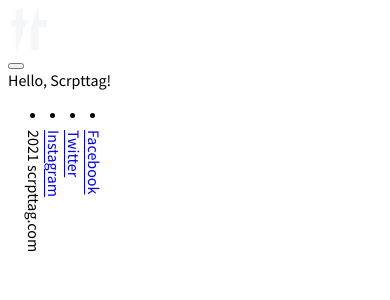
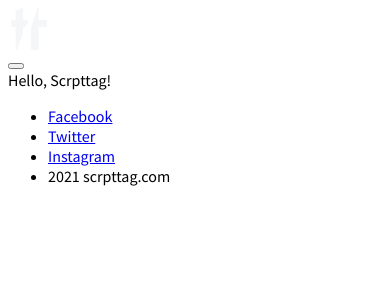
Before and after one commit to scrpttag/scrpttag, a Next.js app: page / in a window 390 px wide. Shown: the top 300 px of the page. Built offline with nearby package versions, Linux system fonts and the light colour scheme.

Commit message:
SCRPT-1: Implement responsive footer

```diff
--- a/components/Footer.tsx
+++ b/components/Footer.tsx
@@ -1,5 +1,7 @@
 import React, { FunctionComponent } from 'react'
 import styled from 'styled-components'
+
+import { tailwind } from '../config/theme'
 
 type FooterLinkProps = {
   href: string
@@ -7,7 +9,9 @@ type FooterLinkProps = {
 }
 
 const SocialLinkList = styled.ul`
-  writing-mode: tb;
+  @media (min-width: ${tailwind.theme.screens.lg}) {
+    writing-mode: tb;
+  }
 `
 
 const FooterLink: FunctionComponent<FooterLinkProps> = ({ href, children, isLast = false }) => {
@@ -24,8 +28,8 @@ const FooterLink: FunctionComponent<FooterLinkProps> = ({ href, children, isLast
 
 const Footer: FunctionComponent = () => {
   return (
-    <footer className="flex text-sm static w-full h-auto lg:fixed lg:z-10 lg:right-0 lg:w-auto lg:h-full dark:bg-gray-900 border-l-2 dark:border-gray-600 items-center flex-col p-6">
-      <SocialLinkList className="flex list-none p-0 text-gray-100 h-full">
+    <footer className="flex text-sm static w-full h-auto border-t-2 lg:border-l-2 lg:fixed lg:z-10 lg:right-0 lg:w-auto lg:h-full lg:flex-col dark:bg-gray-900 dark:border-gray-600 items-center p-6">
+      <SocialLinkList className="flex list-none p-0 text-gray-100 w-full h-auto lg:w-full lg:h-full">
         <FooterLink href="https://www.facebook.com/scrpttag">Facebook</FooterLink>
         <FooterLink href="https://twitter.com/scrpttag">Twitter</FooterLink>
         <FooterLink href="https://www.instagram.com/scrpttag" isLast>
--- /dev/null
+++ b/config/theme.ts
@@ -0,0 +1,5 @@
+import resolveConfig from 'tailwindcss/resolveConfig'
+
+import tailwindConfig from '../tailwind.config.js'
+
+export const tailwind = resolveConfig(tailwindConfig)
```
